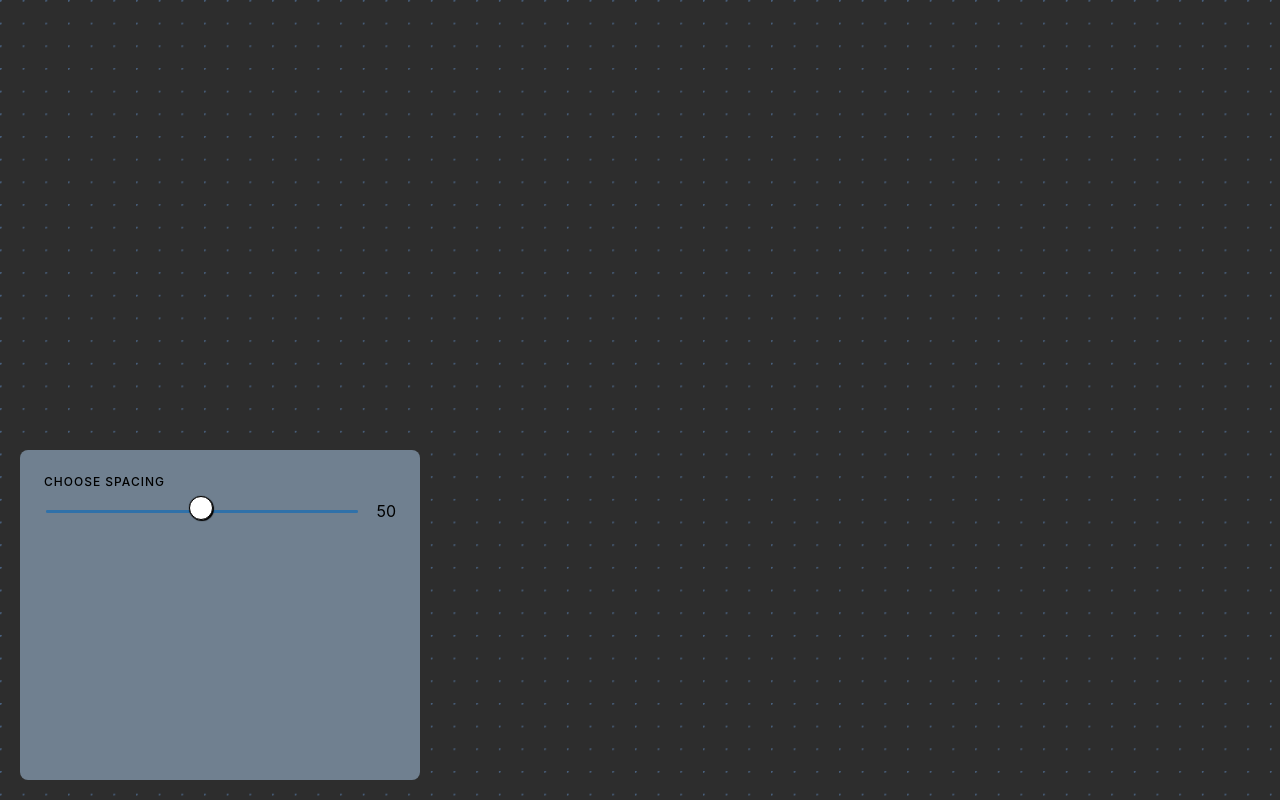
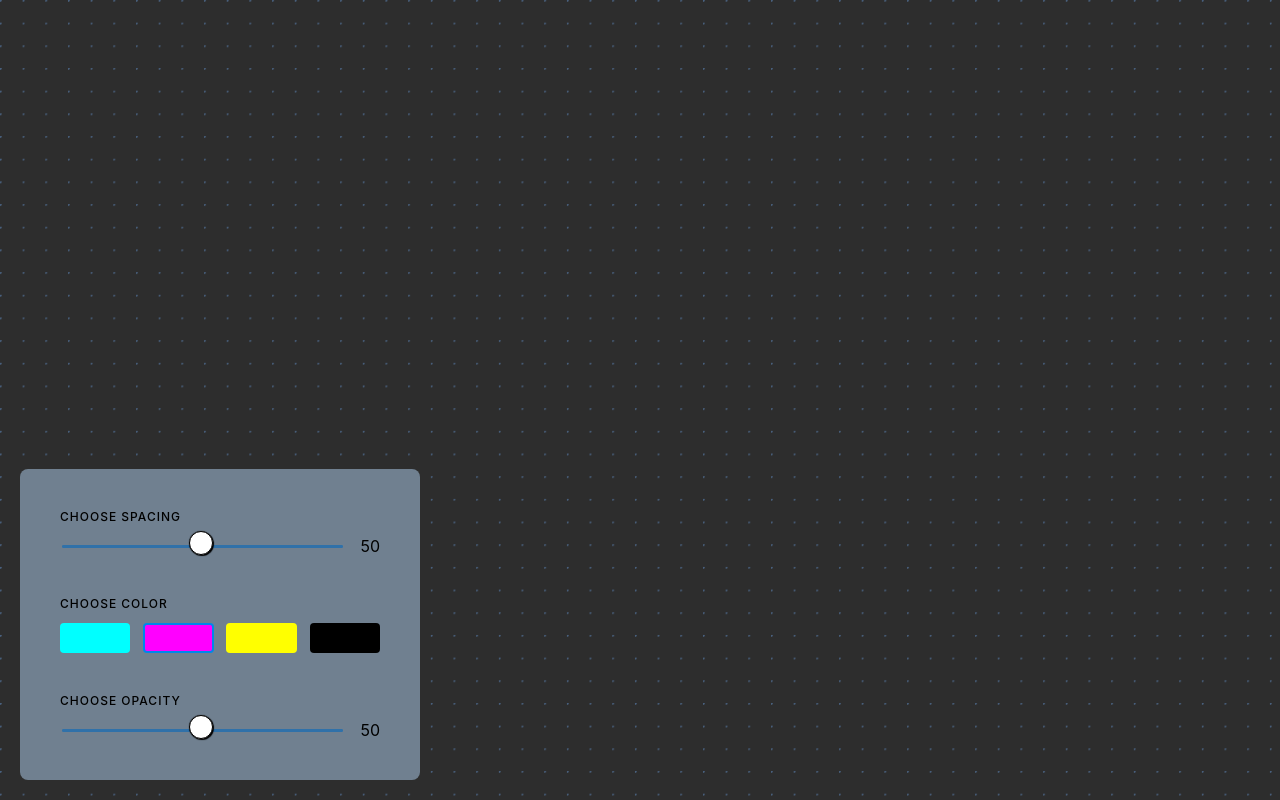
Before and after one commit to eeshdarthvader/griddy, a Next.js app: page / in a window 1280 px wide. Built offline with nearby package versions, Linux system fonts and the light colour scheme.

Commit message:
Added controls

```diff
--- a/components/Controls/Controls.module.css
+++ b/components/Controls/Controls.module.css
@@ -6,9 +6,12 @@
   box-sizing: border-box;
   max-width: 400px;
   width: 100%;
-  height: 330px;
 
   background-color: slategray;
   border-radius: 8px;
-  padding: 24px;
+  padding: 40px;
 }
+
+.knob {
+  margin-bottom: 40px;
+}
--- a/components/Controls/index.js
+++ b/components/Controls/index.js
@@ -3,12 +3,27 @@ import styles from './Controls.module.css'
 
 import Label from '../Label'
 import Range from '../Range'
+import Hue from '../Hue'
 
 const Controls = () => {
   return (
     <section className={styles.control}>
-      <Label>Choose spacing</Label>
-      <Range />
+
+      <div className={styles.knob}>
+        <Label>Choose spacing</Label>
+        <Range />
+      </div>
+
+      <div className={styles.knob}>
+        <Label>Choose Color</Label>
+        <Hue />
+      </div>
+
+
+      <div>
+        <Label>Choose opacity</Label>
+        <Range />
+      </div>
     </section>
   );
 }
--- /dev/null
+++ b/components/Hue/Hue.module.css
@@ -0,0 +1,23 @@
+.swatches {
+  display: flex;
+  justify-content: space-between;
+  box-sizing: border-box;
+}
+
+.swatch {
+  height: 30px;
+  width: 22%;
+  border-radius: 4px;
+  background-color: #eaeaea;
+  box-sizing: border-box;
+}
+
+.active {
+  border: solid 2px #0088EA;
+}
+
+/* @TODO: Convert hex to RGBA */
+.cyan { background-color: #00FFFF; }
+.magenta { background-color: #FF00FF; }
+.yellow { background-color: #FFFF00; }
+.black { background-color: #000000; }
--- /dev/null
+++ b/components/Hue/index.js
@@ -0,0 +1,16 @@
+import React from 'react';
+
+import styles from './Hue.module.css'
+
+const Hue = () => {
+  return (
+    <div className={styles.swatches}>
+      <span className={`${styles.swatch} ${styles.cyan}`} />
+      <span className={`${styles.swatch} ${styles.magenta} ${styles.active}`} />
+      <span className={`${styles.swatch} ${styles.yellow}`} />
+      <span className={`${styles.swatch} ${styles.black}`} />
+    </div>
+  );
+}
+
+export default Hue;
--- a/components/Range/index.js
+++ b/components/Range/index.js
@@ -2,6 +2,10 @@ import React, { useState } from 'react'
 
 import styles from './Range.module.css'
 
+
+/**
+ * @TODO: Set theme purple as css variables
+ */
 const Range = () => {
   const [val, setVal] = useState(50)
 
```
